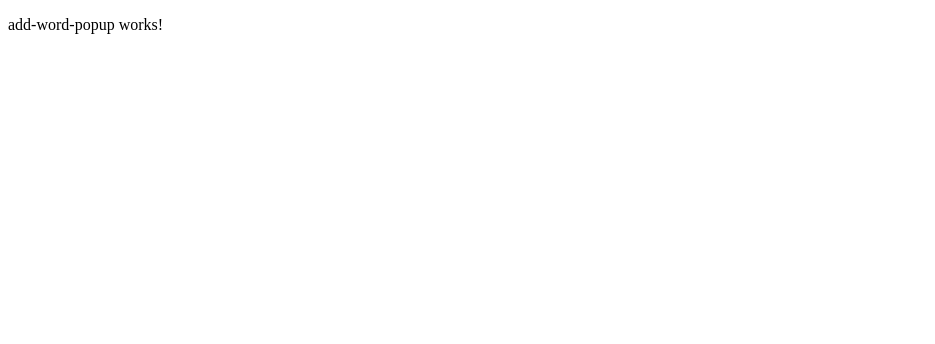
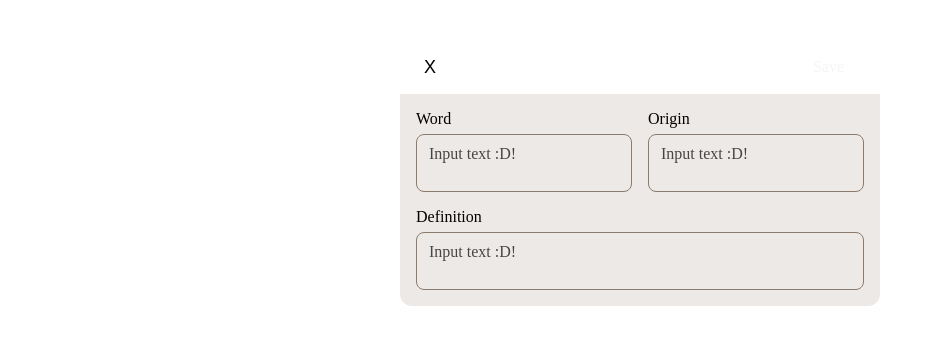
Before and after one commit to OfficeCoffee/mouseion-ui, an Angular app: page /popup/addWord in a window 1280 px wide. Shown: the top 344 px of the page, without its empty margins (0-935 px from the left). Built offline with nearby package versions, Linux system fonts and the light colour scheme.

Commit message:
added popup logic for add word popup

```diff
--- a/src/app/features/popups/components/add-word-popup/add-word-popup.html
+++ b/src/app/features/popups/components/add-word-popup/add-word-popup.html
@@ -1 +1,23 @@
-<p>add-word-popup works!</p>
+<div class="card">
+    <div class="popup-header">
+        <button class="close-btn" type="button" aria-label="Close">X</button>
+        <button class="save-btn" type="button" aria-label="Save Word">Save</button>
+    </div>
+
+    <div class="content">
+        <div class="row">
+            <div class="field">
+                <span>Word</span>
+                <textarea aria-label="Insert word input box" placeholder="Input text :D!"></textarea>
+            </div>
+            <div class="field">
+                <span>Origin</span>
+                <textarea aria-label="Insert origin input box" placeholder="Input text :D!"></textarea>
+            </div>
+        </div>
+        <div class="field wide">
+            <span>Definition</span>
+            <textarea aria-label="Insert definition input box" placeholder="Input text :D!"></textarea>
+        </div>
+    </div>
+</div>
--- a/src/app/features/popups/components/add-word-popup/add-word-popup.scss
+++ b/src/app/features/popups/components/add-word-popup/add-word-popup.scss
@@ -0,0 +1,100 @@
+.card {
+    display: flex;
+    flex-direction: column;
+    width: 100%;
+    max-width: 480px;
+    margin: 40px auto;
+    border: 1px solid var(--mat-sys-outline-variant);
+    border-radius: 12px;
+    overflow: hidden;
+    box-shadow: var(--mat-sys-level1);
+}
+
+.popup-header {
+    display: flex;
+    justify-content: space-between;
+    padding: 10px 16px;
+    background: var(--mat-sys-secondary-container);
+}
+
+.close-btn {
+    padding: 4px 8px;
+    border: none;
+    border-radius: 6px;
+    background: none;
+    color: inherit;
+    font-size: 18px;
+    cursor: pointer;
+}
+
+.close-btn:hover {
+    background: color-mix(in srgb, currentColor 15%, transparent);
+}
+
+.save-btn {
+    padding: 8px 20px;
+    border: none;
+    border-radius: 8px;
+    background: var(--mat-sys-secondary);
+    color: #f5f5f5;
+    font: inherit;
+    cursor: pointer;
+}
+
+.save-btn:hover {
+    background: color-mix(in srgb, var(--mat-sys-secondary), white 20%);
+}
+
+.content {
+    display: flex;
+    flex: 1;
+    flex-direction: column;
+    gap: 16px;
+    min-height: 0;
+    padding: 16px;
+    background: #EDE9E6;
+}
+
+.row {
+    display: flex;
+    flex: 1;
+    gap: 16px;
+    min-height: 0
+}
+
+.field {
+    display: flex;
+    flex: 1;
+    flex-direction: column;
+    gap: 6px;
+    min-width: 0;
+    min-height: 0;
+}
+
+label {
+    font-size: 14px;
+    font-weight: 500;
+    color: var(--mat-sys-on-surface-variant)
+}
+
+textarea {
+    flex: 1;
+    min-width: 0;
+    box-sizing: border-box;
+    padding: 10px 12px;
+    border: 1px solid #8B7B6C;
+    border-radius: 8px;
+    background: var(--mat-sys-surface-container-lowest);
+    color: var(--mat-sys-on-surface);
+    font: inherit;
+    resize: none;
+}
+
+textarea::placeholder {
+    color: var(--mat-sys-on-surface-variant);
+    opacity: 0.7;
+}
+
+textarea:focus {
+    outline: 1px solid #8B7B6C;
+}
```
